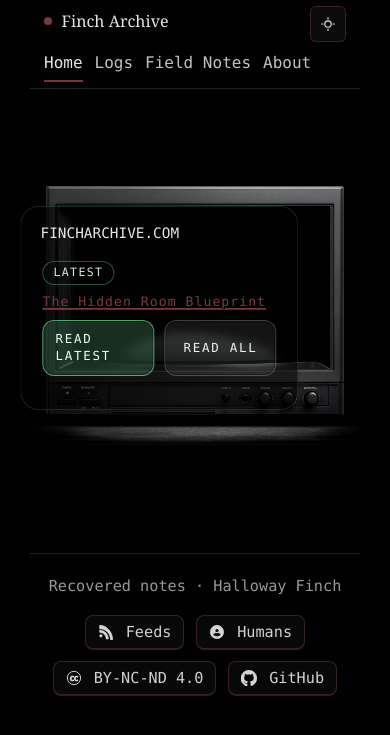
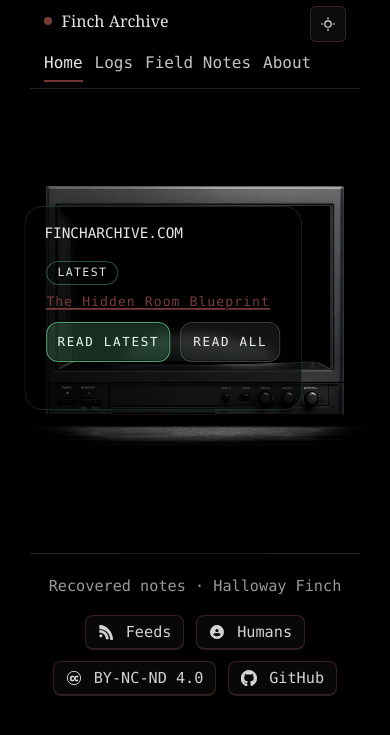
Before and after one commit to HallowayFinch/fincharchive.com, a Jekyll site: the page built from index.html, in a window 390 px wide. Shown: the top 735 px of the page. Built offline with Jekyll 4.4.1, drawn with Linux system fonts in a browser that asks for light colours.

Commit message:
Update style.css

```diff
--- a/assets/css/style.css
+++ b/assets/css/style.css
@@ -2668,7 +2668,7 @@ html, body { overflow-x: hidden; }
     -webkit-mask-image: -webkit-radial-gradient(white, black);
 
     /* subtle right nudge so content sits better in the glass */
-    transform: translateX(1.2%);
+    transform: translateX(2.6%);
   }
 
   /* Tighten mobile content so it fits inside the glass comfortably */
@@ -2702,10 +2702,23 @@ html, body { overflow-x: hidden; }
     margin-top: 10px;
   }
 
-  /* Keep button layout stable (no edge overflow) */
-  .finch-homeui__mobile .finch-screen__btn {
-    width: 100%;
-  }
+  /* Mobile buttons: smaller + two across */
+   .finch-homeui__mobile .finch-homeui__actions{
+     display: grid;
+     grid-template-columns: 1fr 1fr;
+     gap: 10px;
+     margin-top: 12px;
+   }
+
+   .finch-homeui__mobile .finch-screen__btn{
+     width: auto;
+     min-height: 40px;
+     padding: 9px 10px;
+     font-size: 0.78rem;
+     line-height: 1;
+     white-space: nowrap;
+     letter-spacing: 0.14em;
+   }
 
   /* Hide Transmission Lookup on the homepage (per latest decision) */
   .finch-homeui__mobile a[href$="/t/"],
```
